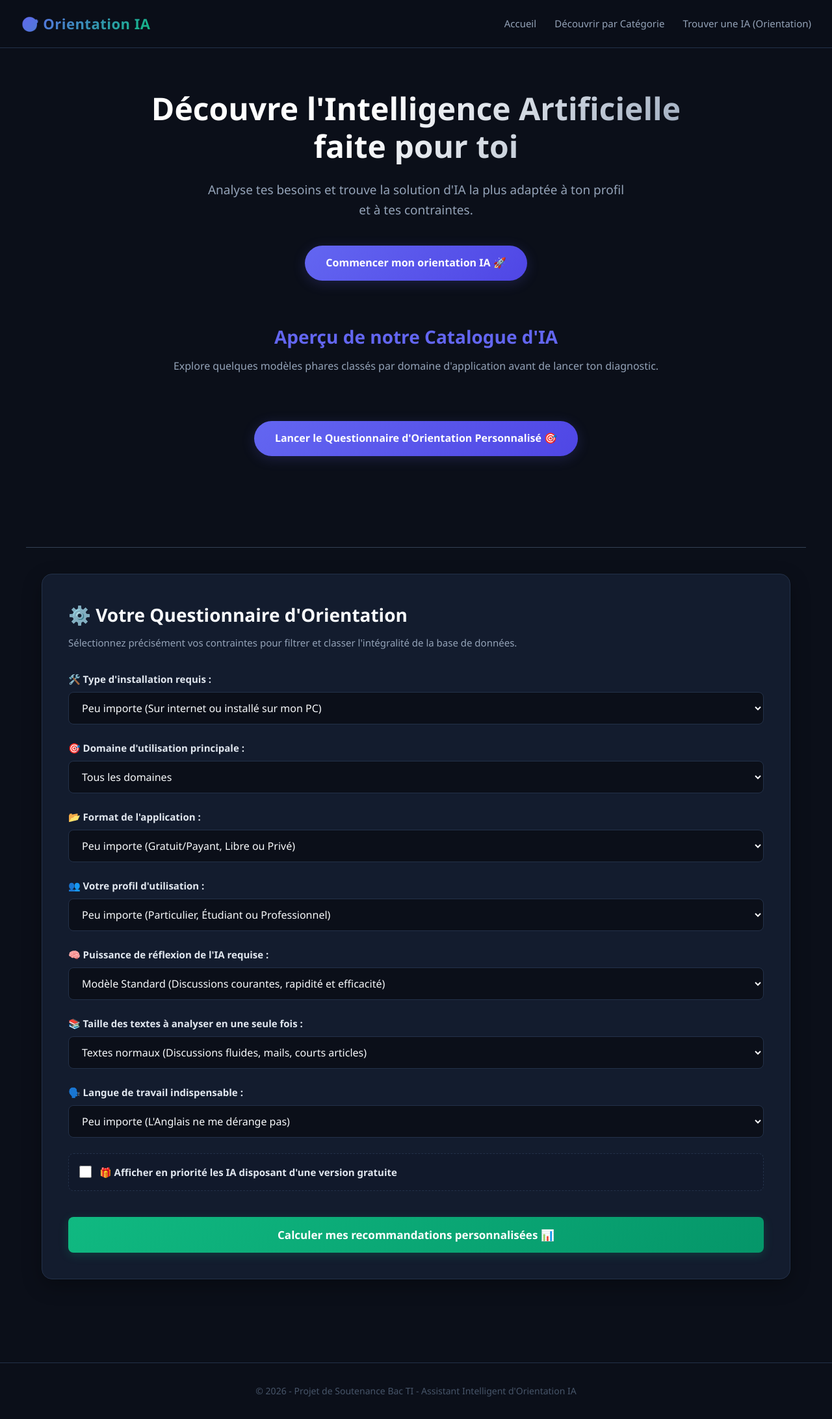
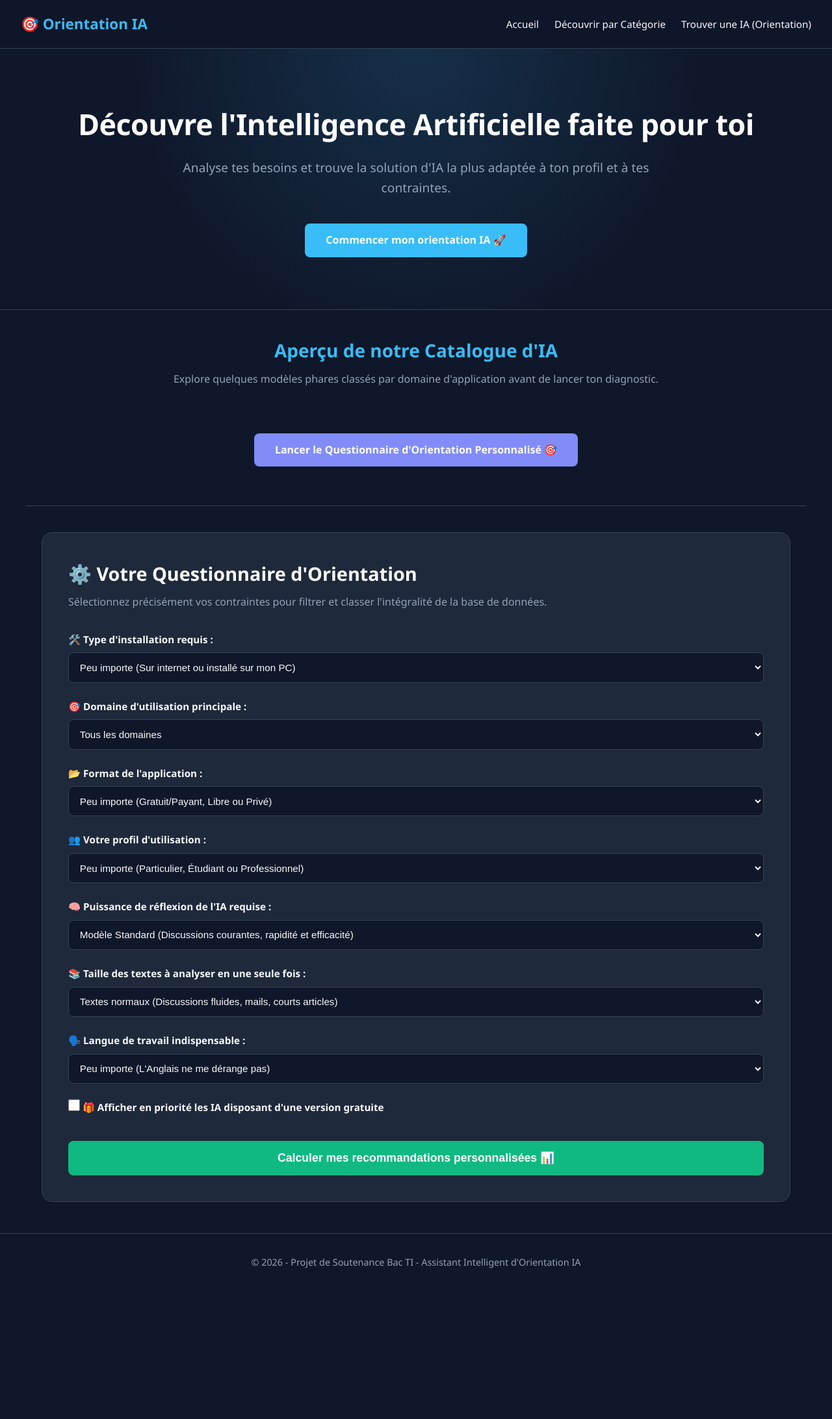
Before and after one commit to gabybk/orientation_ia, a plain HTML site: page index.html in a window 1280 px wide. Shown: the whole page at 65% size. After the commit the page ends 2046 px from the top, so only its background shows below. Drawn offline with nearby package versions, Linux system fonts and the light colour scheme; no server answers.

Commit message:
Refactor CSS variables and styles for dark theme

```diff
--- a/style.css
+++ b/style.css
@@ -1,43 +1,41 @@
 /* ==========================================================================
-   1. VARIABLES & CONFIGURATION GÉNÉRALE (Thème Sombre & Cyberpunk)
+   VARIABLES ET THÈME GLOBAL
    ========================================================================== */
 :root {
-    --bg-main: #0b0f19;        /* Fond de page ultra sombre */
-    --bg-card: #131c2e;        /* Fond des blocs et boîtes */
-    --primary: #6366f1;        /* Violet Électrique */
-    --primary-glow: rgba(99, 102, 241, 0.2);
-    --secondary: #10b981;      /* Vert Émeraude */
-    --secondary-glow: rgba(16, 185, 129, 0.2);
-    --text-main: #f8fafc;      /* Blanc cassé brillant */
-    --text-muted: #94a3b8;     /* Gris pour descriptions */
-    --border-color: #233149;   /* Bordures discrètes */
+    --bg-dark: #0f172a;       /* Bleu ardoise très sombre */
+    --bg-card: #1e293b;       /* Bleu ardoise moyen pour les cartes */
+    --primary: #38bdf8;       /* Bleu ciel lumineux (Accent principal) */
+    --secondary: #818cf8;     /* Indigo (Boutons secondaires et accents) */
+    --text-main: #f8fafc;     /* Blanc cassé pour le texte principal */
+    --text-muted: #94a3b8;    /* Gris bleuté pour les textes secondaires */
+    --border-color: #334155;  /* Bordure subtile */
+    --success: #10b981;       /* Vert pour le match parfait / Local */
 }
 
 * {
+    box-sizing: border-box;
     margin: 0;
     padding: 0;
-    box-sizing: border-box;
-    font-family: 'Segoe UI', Roboto, Helvetica, Arial, sans-serif;
-    scroll-behavior: smooth;
 }
 
 body {
-    background-color: var(--bg-main);
+    font-family: 'Segoe UI', Tahoma, Geneva, Verdana, sans-serif;
+    background-color: var(--bg-dark);
     color: var(--text-main);
     line-height: 1.6;
-    overflow-x: hidden;
+    padding-bottom: 60px;
 }
 
 /* ==========================================================================
-   2. BARRE DE NAVIGATION (Navbar)
+   BARRE DE NAVIGATION (NAVBAR)
    ========================================================================== */
 .navbar {
     display: flex;
     justify-content: space-between;
     align-items: center;
-    padding: 19px 32px; /* Remplacement de 1.2rem 2rem */
-    background-color: rgba(11, 15, 25, 0.85);
-    backdrop-filter: blur(12px);
+    padding: 1.2rem 2rem;
+    background-color: rgba(15, 23, 42, 0.95);
+    backdrop-filter: blur(10px);
     border-bottom: 1px solid var(--border-color);
     position: sticky;
     top: 0;
@@ -45,21 +43,23 @@
 }
 
 .logo {
-    font-size: 22px; /* Remplacement de 1.4rem */
-    font-weight: 800;
-    letter-spacing: 0.5px;
-    background: linear-gradient(135deg, var(--primary), var(--secondary));
-    -webkit-background-clip: text;
-    -webkit-text-fill-color: transparent;
+    font-size: 1.4rem;
+    font-weight: bold;
+    color: var(--primary);
+    white-space: nowrap;
+}
+
+.nav-links {
+    display: flex;
+    gap: 1.5rem;
 }
 
 .nav-links a {
-    color: var(--text-muted);
+    color: var(--text-main);
     text-decoration: none;
-    margin-left: 24px; /* Remplacement de 1.5rem */
-    font-size: 15px;  /* Remplacement de 0.95rem */
+    font-size: 0.95rem;
     font-weight: 500;
-    transition: color 0.3s ease;
+    transition: color 0.3s;
 }
 
 .nav-links a:hover {
@@ -67,270 +67,297 @@
 }
 
 /* ==========================================================================
-   3. SECTION HÉRO / ACCUEIL
+   SECTION ACCUEIL (HERO)
    ========================================================================== */
 .hero-section {
-    max-width: 900px;
-    margin: 64px auto; /* Remplacement de 4rem */
+    padding: 5rem 1.5rem;
     text-align: center;
-    padding: 0 24px;   /* Remplacement de 1.5rem */
+    background: radial-gradient(circle at top, rgba(56, 189, 248, 0.15), transparent 60%);
+    border-bottom: 1px solid var(--border-color);
 }
 
 .hero-section h1 {
-    font-size: 48px; /* Remplacement de 3rem */
+    font-size: 2.8rem;
+    color: #ffffff;
+    margin-bottom: 1rem;
     font-weight: 800;
-    line-height: 1.2;
-    margin-bottom: 24px; /* Remplacement de 1.5rem */
-    background: linear-gradient(135deg, #ffffff 40%, var(--text-muted));
-    -webkit-background-clip: text;
-    -webkit-text-fill-color: transparent;
+    letter-spacing: -0.5px;
 }
 
 .hero-section p {
+    font-size: 1.2rem;
     color: var(--text-muted);
-    font-size: 19px; /* Remplacement de 1.2rem */
-    max-width: 650px;
-    margin: 0 auto 40px auto; /* Remplacement de 2.5rem */
+    max-width: 800px;
+    margin: 0 auto 2.5rem auto;
 }
 
+/* ==========================================================================
+   BOUTONS
+   ========================================================================== */
 .btn-main {
     display: inline-block;
-    background: linear-gradient(135deg, var(--primary), #4f46e5);
-    color: white;
+    padding: 0.8rem 2rem;
+    font-size: 1rem;
+    font-weight: 600;
+    color: #ffffff;
+    background-color: var(--primary);
+    border-radius: 8px;
     text-decoration: none;
-    padding: 14px 32px; /* Remplacement de 0.9rem 2rem */
-    border-radius: 50px;
-    font-weight: 600;
-    box-shadow: 0 4px 20px var(--primary-glow);
-    transition: transform 0.3s ease, box-shadow 0.3s ease;
+    transition: transform 0.2s, background-color 0.3s;
+    border: none;
+    cursor: pointer;
 }
 
 .btn-main:hover {
+    background-color: #0284c7;
     transform: translateY(-2px);
-    box-shadow: 0 6px 25px rgba(99, 102, 241, 0.4);
+}
+
+.btn-card {
+    display: block;
+    width: 100%;
+    padding: 0.7rem;
+    text-align: center;
+    background-color: transparent;
+    color: var(--primary);
+    border: 1px solid var(--primary);
+    border-radius: 6px;
+    text-decoration: none;
+    font-weight: 600;
+    font-size: 0.9rem;
+    transition: background-color 0.3s, color 0.3s;
+    cursor: pointer;
+}
+
+.btn-card:hover {
+    background-color: var(--primary);
+    color: var(--bg-dark);
 }
 
 /* ==========================================================================
-   4. STRUCTURE DE LA ZONE PRINCIPALE (Container & Boxes)
+   CONTENEURS & GRILLES (VITRINE & RÉSULTATS)
    ========================================================================== */
 .container {
     max-width: 1200px;
     margin: 0 auto;
-    padding: 0 24px 80px 24px; /* Remplacement des rems */
+    padding: 0 1.5rem;
 }
 
-.wizard-box, .results-box {
+.grid-ia {
+    display: grid;
+    grid-template-columns: repeat(auto-fill, minmax(320px, 1fr));
+    gap: 1.5rem;
+}
+
+/* CARTE IA */
+.card-ia {
+    background-color: var(--bg-card);
+    border: 1px solid var(--border-color);
+    border-radius: 12px;
+    padding: 1.5rem;
+    display: flex;
+    flex-direction: column;
+    justify-content: space-between;
+    transition: transform 0.2s, box-shadow 0.2s;
+}
+
+.card-ia:hover {
+    transform: translateY(-4px);
+    box-shadow: 0 10px 20px rgba(0, 0, 0, 0.3);
+}
+
+.card-ia h3 {
+    font-size: 1.4rem;
+    color: #ffffff;
+    margin-bottom: 0.5rem;
+}
+
+.card-ia p {
+    font-size: 0.9rem;
+    color: var(--text-muted);
+    margin-bottom: 0.4rem;
+}
+
+.card-ia strong {
+    color: var(--text-main);
+}
+
+/* BADGES (LOCAL vs CLOUD) */
+.badge {
+    display: inline-block;
+    padding: 0.2rem 0.6rem;
+    font-size: 0.75rem;
+    font-weight: 700;
+    border-radius: 4px;
+    text-transform: uppercase;
+    margin-bottom: 1rem;
+}
+
+.badge-local {
+    background-color: rgba(16, 185, 129, 0.2);
+    color: var(--success);
+}
+
+.badge-cloud {
+    background-color: rgba(56, 189, 248, 0.2);
+    color: var(--primary);
+}
+
+.score-tag {
+    background-color: rgba(129, 140, 248, 0.2);
+    color: var(--secondary);
+    padding: 0.2rem 0.6rem;
+    font-size: 0.8rem;
+    font-weight: bold;
+    border-radius: 4px;
+}
+
+/* ==========================================================================
+   QUESTIONNAIRE (WIZARD BOX)
+   ========================================================================== */
+.wizard-box {
     background-color: var(--bg-card);
     border: 1px solid var(--border-color);
     border-radius: 16px;
-    padding: 40px; /* Remplacement de 2.5rem */
-    box-shadow: 0 10px 30px rgba(0, 0, 0, 0.3);
-    margin-bottom: 48px; /* Remplacement de 3rem */
+    padding: 2.5rem;
+    margin-bottom: 3rem;
 }
 
-.wizard-box h2, .results-box h2 {
-    font-size: 28px; /* Remplacement de 1.8rem */
-    font-weight: 700;
-    margin-bottom: 8px;
+.wizard-box h2 {
+    font-size: 1.8rem;
+    margin-bottom: 0.5rem;
+    color: #ffffff;
 }
 
-.wizard-box > p {
+.wizard-box p {
     color: var(--text-muted);
-    margin-bottom: 32px; /* Remplacement de 2rem */
-    font-size: 15px;    /* Remplacement de 0.95rem */
-}
-
-/* ==========================================================================
-   5. FORMULAIRE AMÉLIORÉ
-   ========================================================================== */
-#form-orientation {
-    display: flex;
-    flex-direction: column;
-    gap: 24px; /* Remplacement de 1.5rem */
+    margin-bottom: 2rem;
 }
 
 .form-group {
-    display: flex;
-    flex-direction: column;
-    gap: 8px;
+    margin-bottom: 1.5rem;
 }
 
 .form-group label {
-    font-size: 15px; /* Remplacement de 0.95rem */
+    display: block;
+    font-size: 0.95rem;
     font-weight: 600;
-    color: #e2e8f0;
+    margin-bottom: 0.5rem;
+    color: var(--text-main);
 }
 
 .form-group select {
-    background-color: var(--bg-main);
-    color: var(--text-main);
+    width: 100%;
+    padding: 0.8rem;
+    background-color: var(--bg-dark);
     border: 1px solid var(--border-color);
     border-radius: 8px;
-    padding: 12px 16px; /* Remplacement des rems */
-    font-size: 16px;    /* Remplacement de 1rem */
+    color: var(--text-main);
+    font-size: 0.95rem;
     outline: none;
-    cursor: pointer;
-    transition: border-color 0.3s, box-shadow 0.3s;
+    transition: border-color 0.3s;
 }
 
 .form-group select:focus {
     border-color: var(--primary);
-    box-shadow: 0 0 0 3px var(--primary-glow);
 }
 
-/* Groupes de Case à cocher */
-.checkbox-group label {
+.checkbox-group {
     display: flex;
     align-items: center;
-    gap: 12px; /* Remplacement de 0.75rem */
-    cursor: pointer;
-    background-color: rgba(15, 23, 42, 0.4);
-    padding: 16px; /* Remplacement de 1rem */
-    border-radius: 8px;
-    border: 1px dashed var(--border-color);
-    transition: background-color 0.3s;
-}
-
-.checkbox-group label:hover {
-    background-color: rgba(15, 23, 42, 0.8);
+    gap: 0.5rem;
+    margin-top: 1.5rem;
 }
 
 .checkbox-group input[type="checkbox"] {
-    width: 19px;  /* Remplacement de 1.2rem */
-    height: 19px; /* Remplacement de 1.2rem */
-    accent-color: var(--secondary);
+    width: 18px;
+    height: 18px;
+    accent-color: var(--primary);
+    cursor: pointer;
 }
 
 .btn-submit {
-    background: linear-gradient(135deg, var(--secondary), #059669);
-    color: white;
+    display: block;
+    width: 100%;
+    padding: 1rem;
+    background-color: var(--success);
+    color: #ffffff;
+    font-size: 1.1rem;
+    font-weight: 700;
     border: none;
     border-radius: 8px;
-    padding: 16px; /* Remplacement de 1rem */
-    font-size: 17px; /* Remplacement de 1.05rem */
-    font-weight: 700;
     cursor: pointer;
-    box-shadow: 0 4px 15px var(--secondary-glow);
-    transition: transform 0.2s, box-shadow 0.2s;
-    margin-top: 16px; /* Remplacement de 1rem */
+    transition: background-color 0.3s, transform 0.1s;
+    margin-top: 2rem;
 }
 
 .btn-submit:hover {
-    transform: translateY(-1px);
-    box-shadow: 0 6px 20px rgba(16, 185, 129, 0.4);
+    background-color: #059669;
+}
+
+.btn-submit:active {
+    transform: scale(0.99);
 }
 
 /* ==========================================================================
-   6. GRILLE DE RÉSULTATS & CARTES D'IA
+   DIVERS & UTILITAIRES
    ========================================================================== */
 .hidden {
     display: none !important;
 }
 
-.grid-ia {
-    display: grid;
-    grid-template-columns: repeat(auto-fill, minmax(320px, 1fr));
-    gap: 32px; /* Remplacement de 2rem */
-    margin-top: 32px; /* Remplacement de 2rem */
-}
-
-.card-ia {
-    background-color: var(--bg-main);
-    border: 1px solid var(--border-color);
-    border-radius: 12px;
-    padding: 24px; /* Remplacement de 1.5rem */
-    display: flex;
-    flex-direction: column;
-    justify-content: space-between;
-    transition: transform 0.3s, border-color 0.3s, box-shadow 0.3s;
-}
-
-.card-ia:hover {
-    transform: translateY(-4px);
-    border-color: var(--primary);
-    box-shadow: 0 10px 20px rgba(99, 102, 241, 0.15);
-}
-
-.score-tag {
-    display: inline-block;
-    font-size: 13px; /* Remplacement de 0.8rem */
-    font-weight: 700;
-    color: var(--primary);
-    background-color: var(--primary-glow);
-    padding: 4px 10px; /* Remplacement des rems */
-    border-radius: 4px;
-    margin-bottom: 12px; /* Remplacement de 0.75rem */
-}
-
-.card-ia h3 {
-    font-size: 21px; /* Remplacement de 1.35rem */
-    color: white;
-    margin-bottom: 8px;
-}
-
-/* Badges Local / Cloud */
-.badge {
-    display: inline-block;
-    font-size: 12px; /* Remplacement de 0.75rem */
-    font-weight: 700;
-    padding: 3px 8px; /* Remplacement des rems */
-    border-radius: 4px;
-    margin-bottom: 19px; /* Remplacement de 1.2rem */
-}
-.badge-cloud { background-color: #1e3a8a; color: #93c5fd; }
-.badge-local { background-color: #064e3b; color: #6ee7b7; }
-
-.card-ia p {
-    font-size: 14px; /* Remplacement de 0.9rem */
+footer {
+    text-align: center;
+    padding: 2rem;
     color: var(--text-muted);
-    margin-bottom: 8px;
-}
-
-.card-ia p strong {
-    color: #cbd5e1;
-}
-
-.btn-card {
-    background-color: transparent;
-    border: 1px solid var(--primary);
-    color: var(--primary);
-    text-align: center;
-    text-decoration: none;
-    font-weight: 600;
-    font-size: 14px; /* Remplacement de 0.9rem */
-    padding: 10px;   /* Remplacement de 0.6rem */
-    border-radius: 6px;
-    transition: background-color 0.3s, color 0.3s;
-}
-
-.btn-card:hover {
-    background-color: var(--primary);
-    color: white;
-}
-
-.no-result {
-    grid-column: 1 / -1;
-    text-align: center;
-    padding: 48px; /* Remplacement de 3rem */
-    color: var(--text-muted);
-    font-size: 18px; /* Remplacement de 1.1rem */
+    font-size: 0.9rem;
+    border-top: 1px solid var(--border-color);
+    margin-top: 40px;
 }
 
 /* ==========================================================================
-   7. FOOTER & RESPONSIVE
+   RESPONSIVE : DESIGN ADAPTÉ AUX SMARTPHONES & TABLETTES
    ========================================================================== */
-footer {
-    text-align: center;
-    padding: 32px; /* Remplacement de 2rem */
-    border-top: 1px solid var(--border-color);
-    color: #475569;
-    font-size: 14px; /* Remplacement de 0.85rem */
+@media (max-width: 768px) {
+    /* Menu de navigation empilé proprement */
+    .navbar {
+        flex-direction: column;
+        gap: 0.8rem;
+        padding: 1rem;
+        text-align: center;
+    }
+
+    .nav-links {
+        flex-direction: row;
+        flex-wrap: wrap;
+        justify-content: center;
+        gap: 0.8rem;
+    }
+
+    .nav-links a {
+        font-size: 0.85rem;
+    }
+
+    /* Ajustement de la section d'introduction */
+    .hero-section {
+        padding: 3rem 1rem;
+    }
+
+    .hero-section h1 {
+        font-size: 1.8rem;
+    }
+
+    .hero-section p {
+        font-size: 1rem;
+    }
+
+    /* Ajustement des espacements du questionnaire */
+    .wizard-box {
+        padding: 1.5rem;
+    }
+
+    /* Grille de cartes s'adaptant sur mobile */
+    .grid-ia {
+        grid-template-columns: 1fr; /* Une seule colonne sur petit écran */
+    }
 }
-
-/* Adaptations Tablettes & Mobiles (Spécification Obligatoire) */
-@media (max-width: 768px) {
-    .hero-section h1 { font-size: 35px; } /* Remplacement de 2.2rem */
-    .hero-section p { font-size: 16px; }  /* Remplacement de 1rem */
-    .wizard-box, .results-box { padding: 24px; } /* Remplacement de 1.5rem */
-    .navbar { padding: 16px; } /* Remplacement de 1rem */
-}
```
